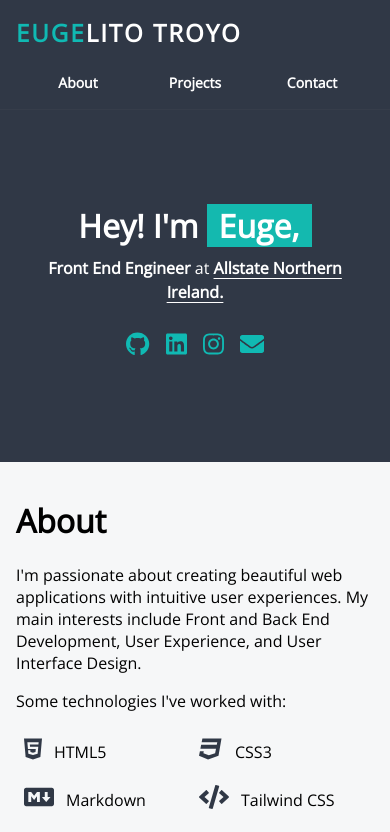
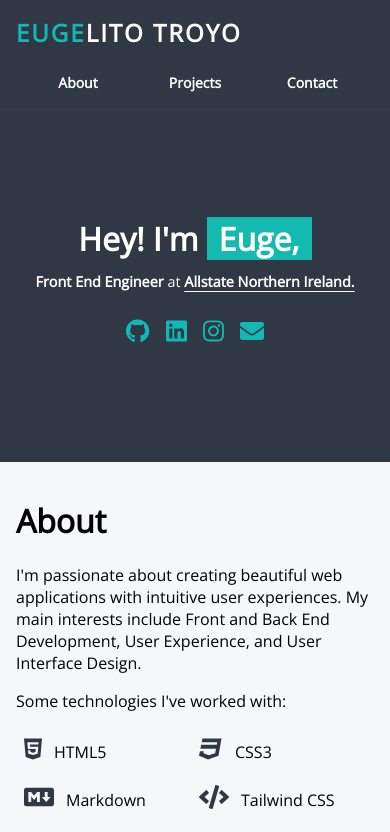
Before and after one commit to eugelito/eugelito, a React (Create React App) app: page / in a window 390 px wide. Shown: the top 832 px of the page. Built offline with nearby package versions, Linux system fonts and the light colour scheme.

Commit message:
fix font size to fit role 1 line

```diff
--- a/src/components/Header.scss
+++ b/src/components/Header.scss
@@ -61,7 +61,7 @@
 
   .billboard-role,
   .billboard-company>b {
-    font-size: 1rem;
+    font-size: 0.9rem;
   }
 
   .fa-2x {
--- a/src/components/Projects.js
+++ b/src/components/Projects.js
@@ -42,7 +42,7 @@ const Projects = () => {
                 >
                   {" "}
                   <button>
-                    View website <FontAwesomeIcon icon={faExternalLinkAlt} />
+                    Visit website <FontAwesomeIcon icon={faExternalLinkAlt} />
                   </button>
                 </a>
               </div>
```
